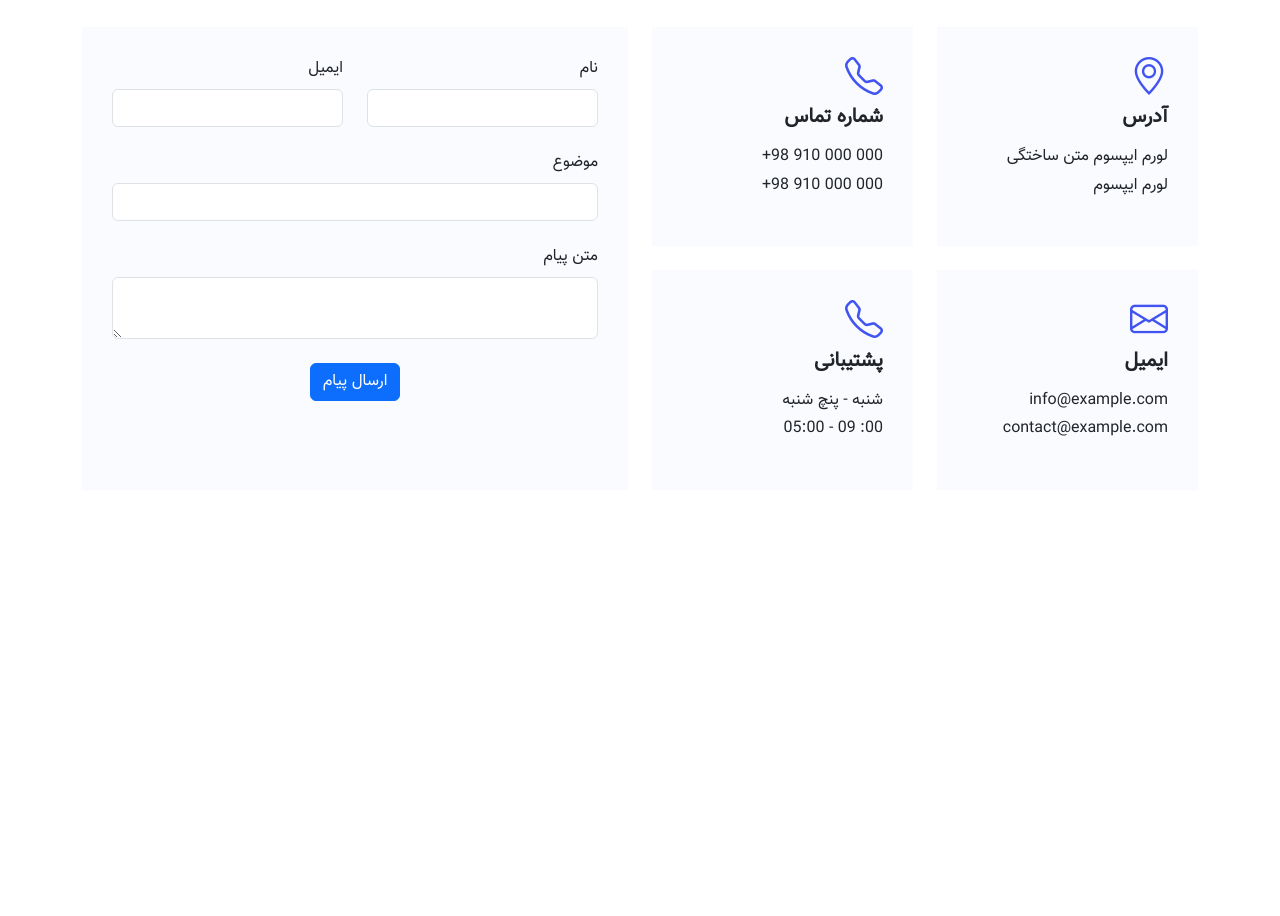
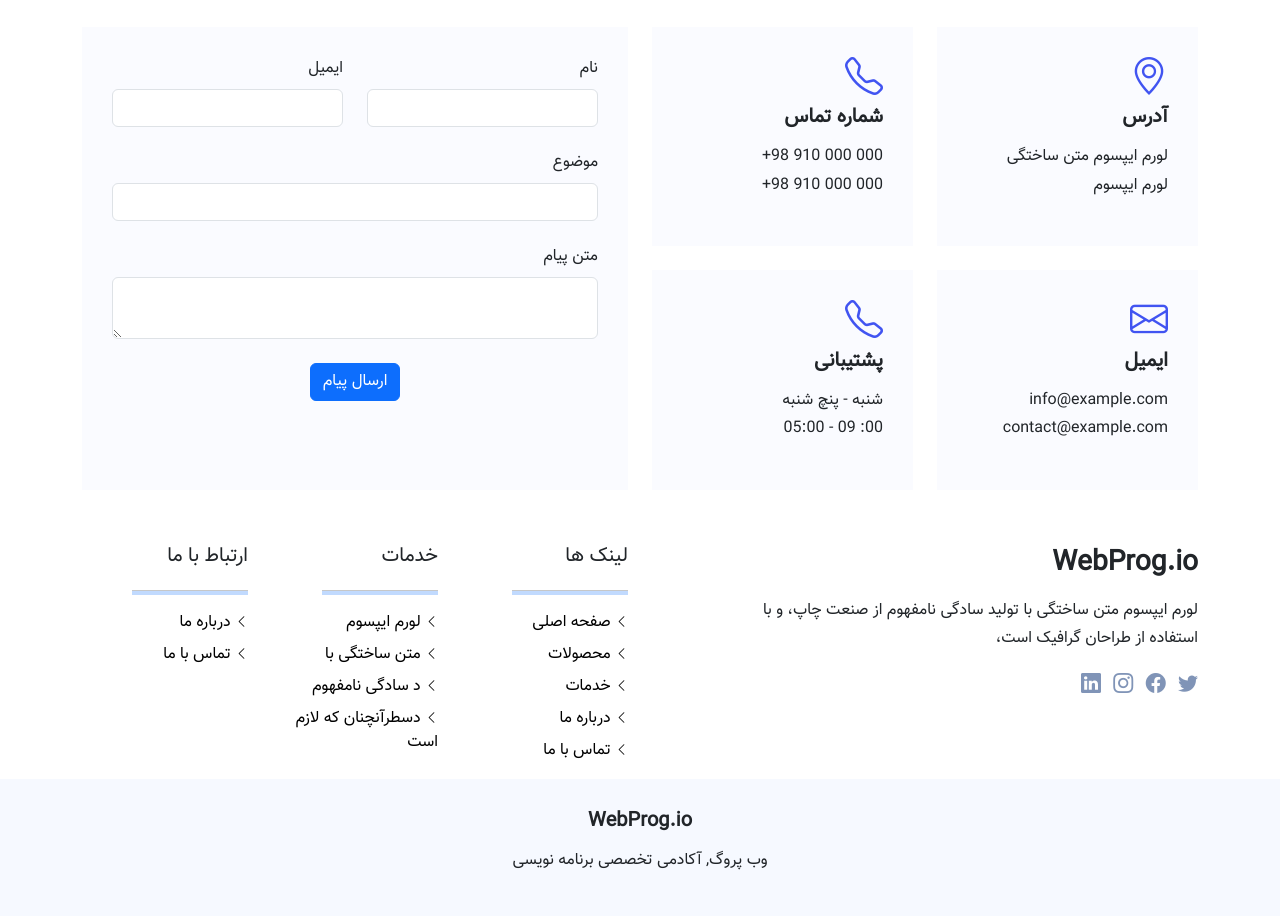
Before and after one commit to MahdiAtlas2004/Bootstrap-First-Project, a plain HTML site: page index.html in a window 1280 px wide. Shown: the part 4402-5318 px from the top of the page. Before the commit the page ends 4940 px from the top, so only its background shows below. Drawn offline with nearby package versions, Linux system fonts and the light colour scheme; a script that the page names is missing.

Commit message:
Footer section added

```diff
--- a/css/main.css
+++ b/css/main.css
@@ -226,3 +226,22 @@ p {
   padding: 30px;
   height: 100%;
 }
+
+/* Footer */
+.footer .social-link i{
+    font-size: 20px;
+    color: rgba(1, 41, 112, 0.5);
+}
+
+.footer hr {
+    width: 70%;
+    height: 5px;
+}
+
+.footer .footer-link a{
+    color: #000;
+}
+
+.footer .footer-link i{
+    font-size: 13px;
+}
--- a/index.html
+++ b/index.html
@@ -488,6 +488,118 @@
         </div>
     </section>
 
+    <!-- Footer -->
+    <footer class="footer">
+        <div class="container">
+            <div class="row gy-4">
+                <div class="col-lg-5">
+                    <h3 class="fw-bold">WebProg.io</h3>
+                    <p>
+                        لورم ایپسوم متن ساختگی با تولید سادگی نامفهوم از صنعت چاپ، و با استفاده از طراحان گرافیک است،
+                    </p>
+                    <div class="social-link">
+                        <a href="#"><i class="bi bi-twitter"></i></a>
+                        <a href="#"><i class="bi bi-facebook mx-2"></i></a>
+                        <a href="#"><i class="bi bi-instagram"></i></a>
+                        <a href="#"><i class="bi bi-linkedin mx-2"></i></a>
+                    </div>
+                </div>
+
+                <div class="col-lg-2 offset-lg-1 col-6">
+                    <h5>لینک ها</h5>
+                    <hr class="bg-primary">
+                    <ul class="list-unstyled footer-link">
+                        <li class="mt-2">
+                            <a href="#">
+                                <i class="bi bi-chevron-left"></i>
+                                صفحه اصلی
+                            </a>
+                        </li>
+                        <li class="mt-2">
+                            <a href="#">
+                                <i class="bi bi-chevron-left"></i>
+                                محصولات
+                            </a>
+                        </li>
+                        <li class="mt-2">
+                            <a href="#">
+                                <i class="bi bi-chevron-left"></i>
+                                خدمات
+                            </a>
+                        </li>
+                        <li class="mt-2">
+                            <a href="#">
+                                <i class="bi bi-chevron-left"></i>
+                                درباره ما
+                            </a>
+                        </li>
+                        <li class="mt-2">
+                            <a href="#">
+                                <i class="bi bi-chevron-left"></i>
+                                تماس با ما
+                            </a>
+                        </li>
+
+                    </ul>
+                </div>
+
+                <div class="col-lg-2 col-6">
+                    <h5>خدمات</h5>
+                    <hr class="bg-primary">
+                    <ul class="list-unstyled footer-link">
+                        <li class="mt-2">
+                            <a href="#">
+                                <i class="bi bi-chevron-left"></i>
+                                لورم ایپسوم
+                            </a>
+                        </li>
+                        <li class="mt-2">
+                            <a href="#">
+                                <i class="bi bi-chevron-left"></i>
+                                متن ساختگی با
+                            </a>
+                        </li>
+                        <li class="mt-2">
+                            <a href="#">
+                                <i class="bi bi-chevron-left"></i>
+                                د سادگی نامفهوم
+                            </a>
+                        </li>
+                        <li class="mt-2">
+                            <a href="#">
+                                <i class="bi bi-chevron-left"></i>
+                                دسطرآنچنان که لازم است
+                            </a>
+                        </li>
+                    </ul>
+                </div>
+
+                <div class="col-lg-2 col-6">
+                    <h5>ارتباط با ما</h5>
+                    <hr class="bg-primary">
+                    <ul class="list-unstyled footer-link">
+                        <li class="mt-2">
+                            <a href="#">
+                                <i class="bi bi-chevron-left"></i>
+                                 درباره ما
+                            </a>
+                        </li>
+                        <li class="mt-2">
+                            <a href="#">
+                                <i class="bi bi-chevron-left"></i>
+                                تماس با ما
+                            </a>
+                        </li>
+                    </ul>
+                </div>
+            </div>
+        </div>
+
+        <div class="container-fluid text-center py-4" style="background-color: #f6f9ff;">
+            <h5 class="fw-bold">WebProg.io</h5>
+            <p>وب پروگ, آکادمی تخصصی برنامه نویسی</p>
+        </div>
+    </footer>
     <script src="https://cdn.jsdelivr.net/npm/@srexi/purecounterjs/dist/purecounter_vanilla.js"></script>
     <script>
         new PureCounter();
```
